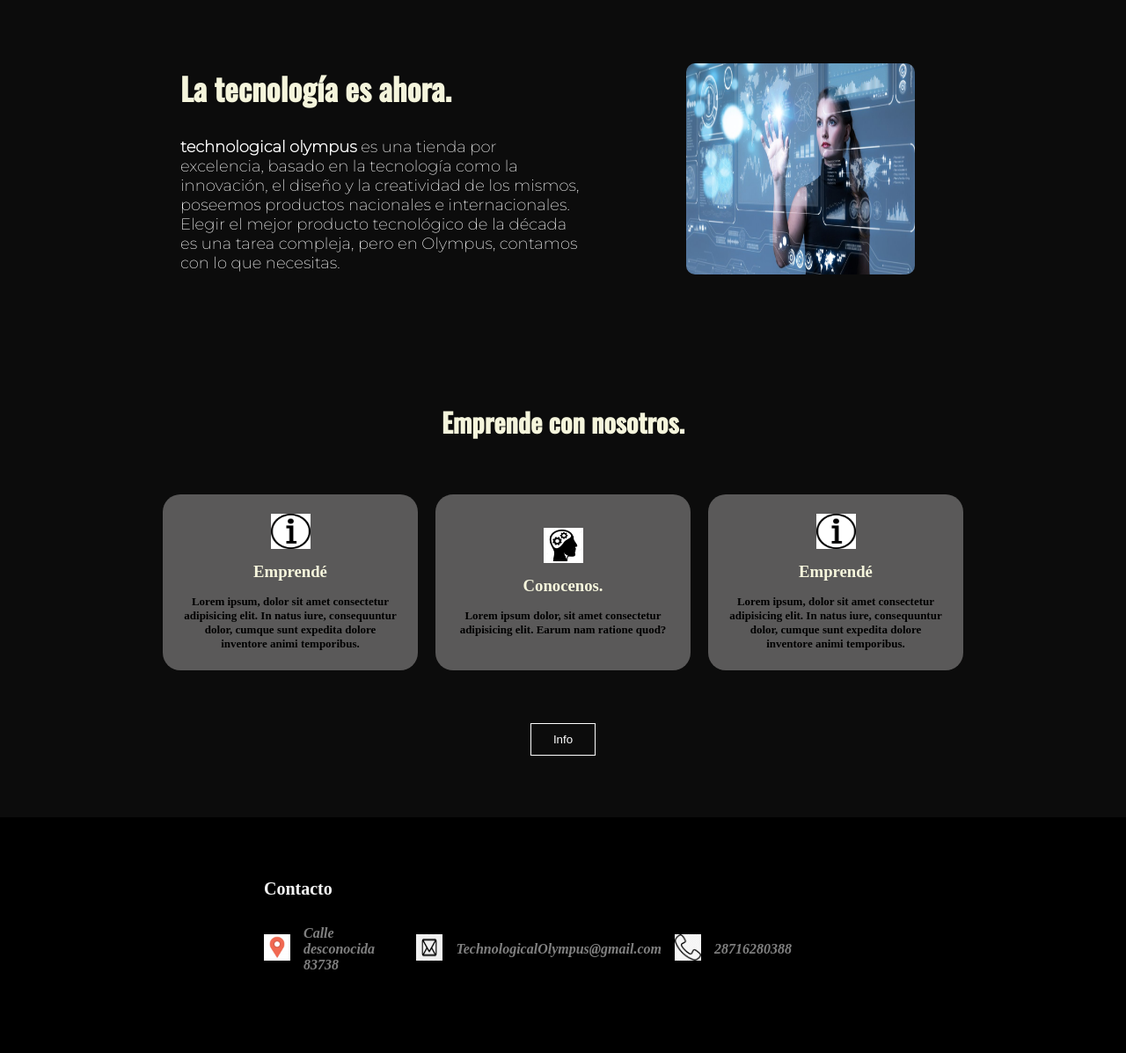
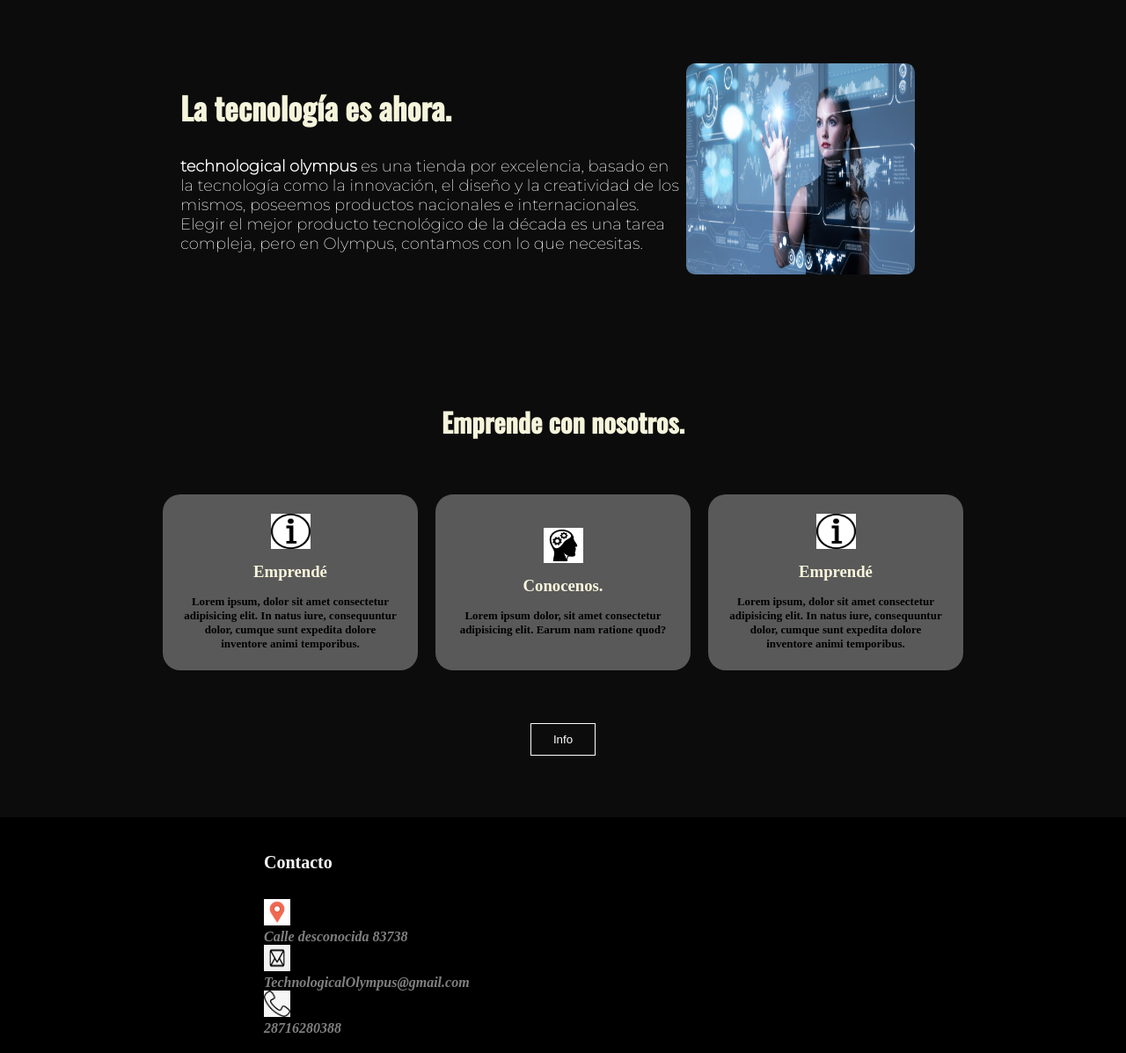
Before and after one commit to sayap98/Page.III, a plain HTML site: page index.html in a window 1280 px wide. Shown: the part 103-1300 px from the top of the page at 88% size. Before the commit the page ends 1279 px from the top, so only its background shows below. Drawn offline with nearby package versions, Linux system fonts and the light colour scheme.

Commit message:
cambios commit

```diff
--- a/styles.css
+++ b/styles.css
@@ -74,12 +74,12 @@ main {
   font-family: "Oswald";
   font-weight: 900;
   width: 50%;
-  min-width: 500px;
+  min-width: 400px;
   background: -webkit-linear-gradient(to right, #0a684f, #d6e2dc);
 }
 .hero-info p {
   font-size: 18px;
-  width: 80%;
+  width: 100%;
   color: rgb(255, 255, 255);
   font-family: "Montserrat";
 }
@@ -157,7 +157,7 @@ main {
   justify-content: center;
   max-width: 1200px;
   margin-top: 0px;
-  padding: 70px 0px;
+  padding: 40px 0px;
   align-items: center;
   box-sizing: border-box;
 }
@@ -171,21 +171,25 @@ main {
   color: whitesmoke;
   font-size: 20px;
   align-items: end;
+  justify-content: center;
+  gap: 10px;
 }
 .foot-info p {
   color: grey;
   font-style: oblique;
   font-weight: 700;
+  display: flex;
 }
 .foot-info img {
   width: 30px;
   height: 30px;
 }
 .foot-list {
-  display: flex;
   align-items: center;
+  gap: 15px;
+  min-width: 400px;
+  flex-direction: column;
   justify-content: center;
-  gap: 15px;
 }
 
 @media (max-width: 1200px) {
```
